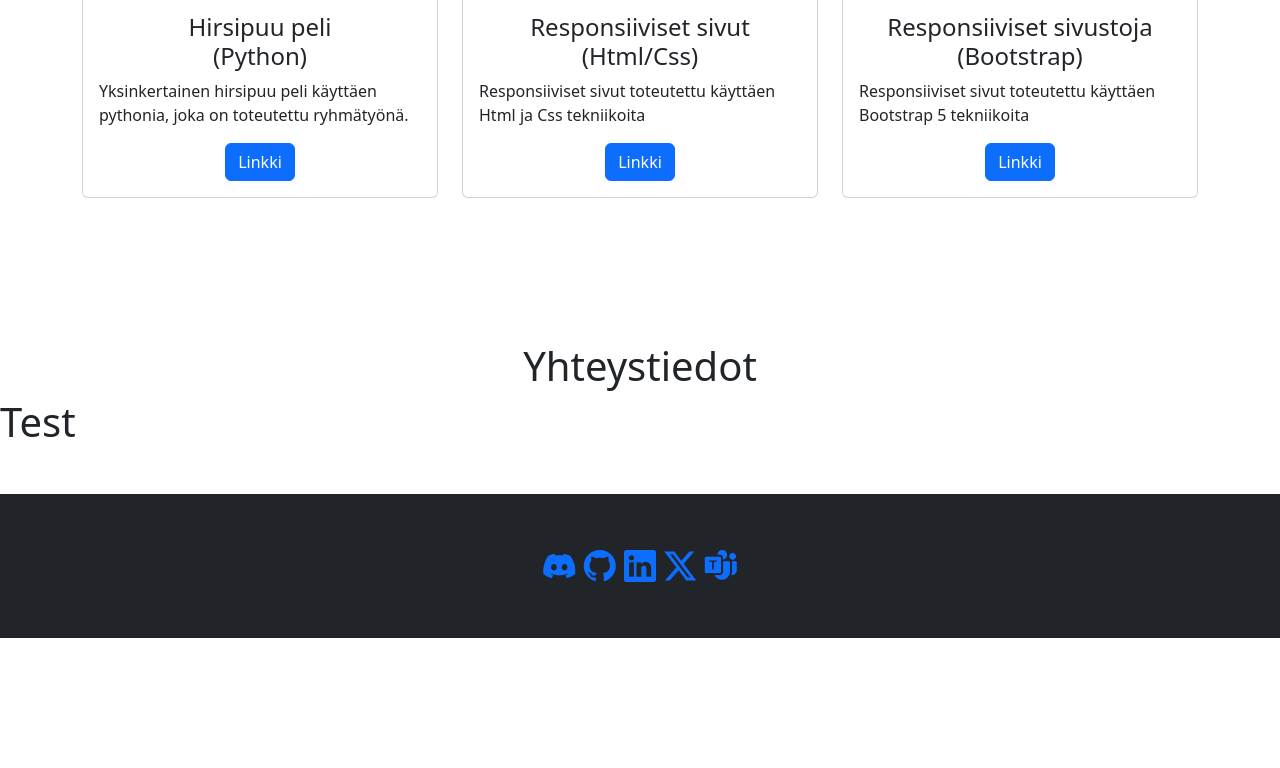
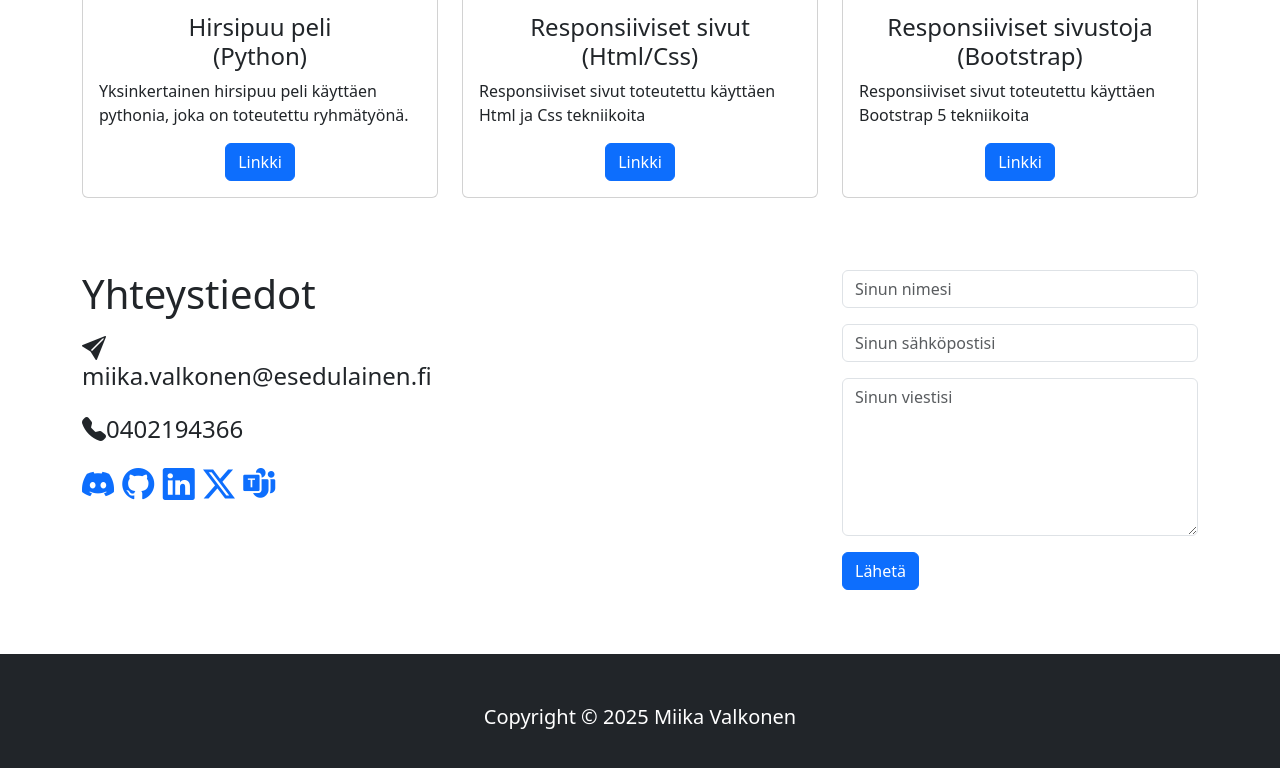
Before and after one commit to miikaxm/Omat-responsiiviset-sivut, a plain HTML site: page index.html in a window 1280 px wide. Shown: the part 2594-3362 px from the top of the page. Before the commit the page ends 3232 px from the top, so only its background shows below. Drawn offline with nearby package versions, Linux system fonts and the light colour scheme.

Commit message:
Refactor contact section layout and add form for user inquiries; adjust card text size for mobile responsiveness

```diff
--- a/index.html
+++ b/index.html
@@ -199,21 +199,47 @@
           </div>
     </section>
 
-    <section id="yhteystiedot" class="mt-5 pt-4">
-      <div class="section mt-5 pt-4">
-        <h1 class="text-center">Yhteystiedot</h1>
-        <h1>Test</h1>
+    <!-- Contant -->
+
+    <div class="container" id="yhteystiedot">
+      <div class="row align-items-start">
+        <div class="col pt-4 mt-5">
+          <h1>Yhteystiedot</h1>
+          <p class="h4 pb-2 pt-2"><span><i class="bi bi-send-fill"></i></span>miika.valkonen@esedulainen.fi</p>
+          <p class="h4 pb-2 pt-2"><span><i class="bi bi-telephone-fill"></i></span>0402194366</p>
+          <div class="logot">
+            <a href="https://www.discord.com/" target="_blank"><i class="bi bi-discord"></i></a>
+            <a href="https://github.com/miikaxm" target="_blank"><i class="bi bi-github"></i></a>
+            <a href="https://github.com/miikaxm" target="_blank"><i class="bi bi-linkedin"></i></a>
+            <a href="https://github.com/miikaxm" target="_blank"><i class="bi bi-twitter-x"></i></a>
+            <a href="https://github.com/miikaxm" target="_blank"><i class="bi bi-microsoft-teams"></i></a>
+          </div>
+        </div>
+        <div class="col">
+        </div>
+        <div class="col pt-4 mt-5">
+          <form>
+            <div class="mb-3">
+              <input type="text" class="form-control" id="etunimi" placeholder="Sinun nimesi" required>
+            </div>
+            <div class="mb-3">
+              <input type="email" class="form-control" id="sahkopostikentta" aria-describedby="emailHelp" placeholder="Sinun sähköpostisi" required>
+            </div>
+            <div class="mb-3">
+              <textarea name="message" rows="6" placeholder="Sinun viestisi" class="form-control"></textarea>
+            </div>
+            <div class="mb-3">
+              <button type="submit" class="btn btn-primary">Lähetä</button>
+            </div>
+          </form>
+        </div>
       </div>
-    </section>
+    </div>
 
     <!-- Footer -->
     <footer class="p-5 bg-dark text-white position-relative text-center mt-5 pt-5">
-      <div class="container mt-auto logot">
-        <a href="https://www.discord.com/" target="_blank"><i class="bi bi-discord"></i></a>
-        <a href="https://github.com/miikaxm" target="_blank"><i class="bi bi-github"></i></a>
-        <a href="https://github.com/miikaxm" target="_blank"><i class="bi bi-linkedin"></i></a>
-        <a href="https://github.com/miikaxm" target="_blank"><i class="bi bi-twitter-x"></i></a>
-        <a href="https://github.com/miikaxm" target="_blank"><i class="bi bi-microsoft-teams"></i></a>
+      <div class="container mt-auto">
+        <p class="lead">Copyright &copy; 2025 Miika Valkonen</p>
       </div>
     </footer>
 
--- a/mobiili.css
+++ b/mobiili.css
@@ -19,6 +19,6 @@
     }
 
     .card-text {
-        font-size: 0.9rem;
+        font-size: 0.8rem;
     }
   }
```
